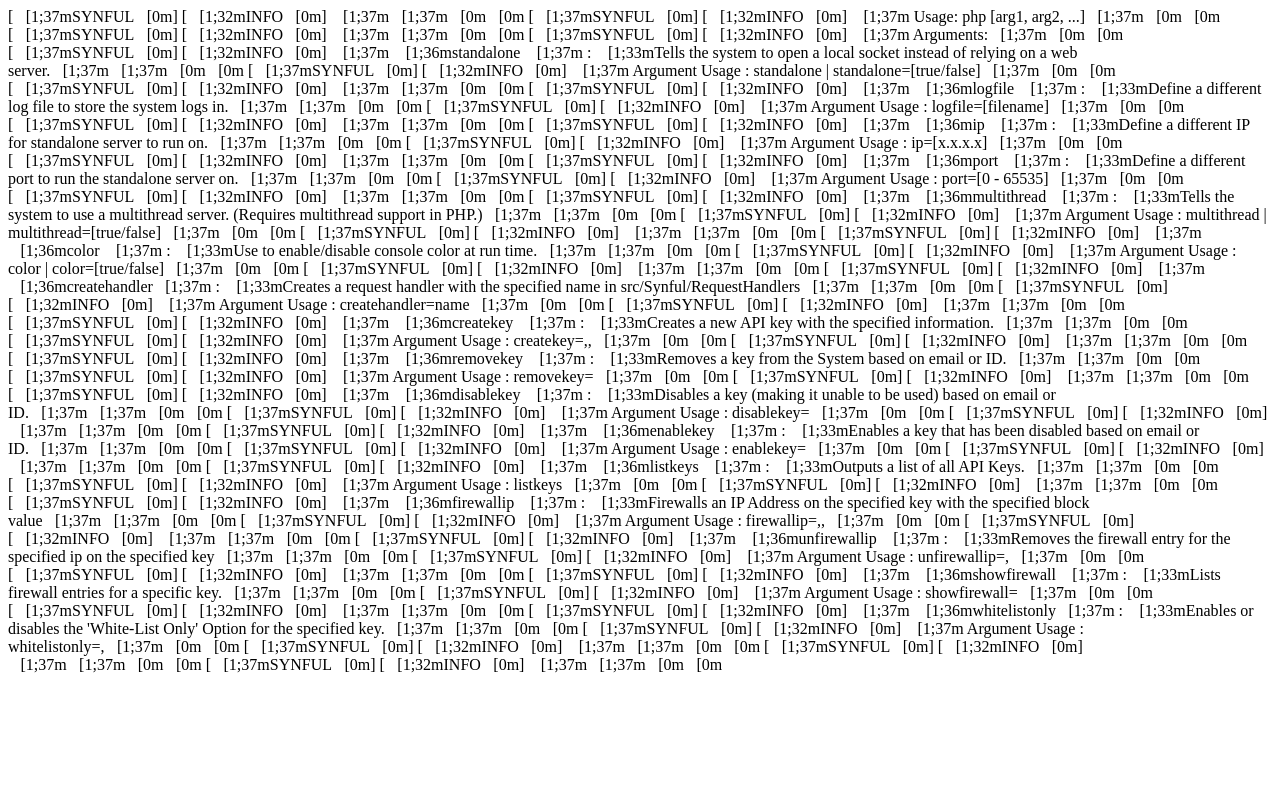
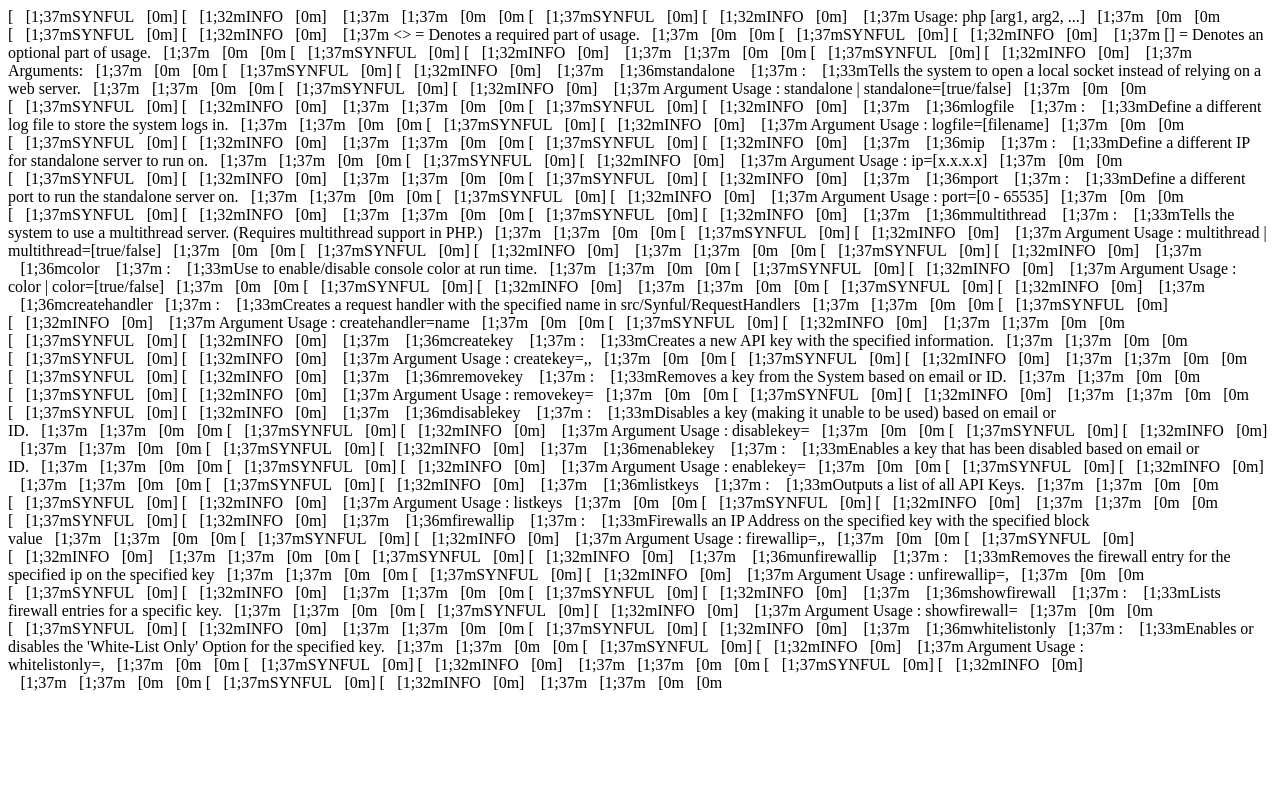
Before and after one commit to nathan-fiscaletti/synful, a PHP site: page / in a window 1280 px wide. Run offline with PHP 8.4, Linux system fonts and the light colour scheme.

Commit message:
Started fixing things for StyleCI

```diff
--- a/public/index.php
+++ b/public/index.php
@@ -6,6 +6,5 @@
  *
  * It is important that this directory is your web root.
  */
-
 chdir('../');
 include './synful.php';
--- a/src/Synful/CLIParser/CLIParser.php
+++ b/src/Synful/CLIParser/CLIParser.php
@@ -152,7 +152,7 @@ class CLIParser
             array_shift($argv);
 
             if ($this->validateCLI()) {
-                if (sizeof($argv) > 0) {
+                if (count($argv) > 0) {
                     foreach ($argv as $arg) {
                         $this->parseArgument($arg);
                     }
@@ -173,21 +173,25 @@ class CLIParser
      */
     public function getUsage()
     {
-        $usage = "\r\n".'    Usage: php '.$this->script_name." [arg1, arg2, ...]\r\n\r\n    Arguments:\r\n";
+        $usage =  PHP_EOL.'    Usage: php ';
+        $usage .= $this->script_name." [arg1, arg2, ...]".PHP_EOL;
+        $usage .= '    <> = Denotes a required part of usage.'.PHP_EOL;
+        $usage .= '    [] = Denotes an optional part of usage.'.PHP_EOL;
+        $usage .= PHP_EOL."    Arguments:".PHP_EOL;
 
         $largest_argument = max(array_map('strlen', array_keys($this->valid_arguments)));
 
         foreach ($this->valid_arguments as $argument) {
             $usage .= str_pad('', 8);
             $usage .= Colors::cs(str_pad($argument[name], $largest_argument), 'light_cyan');
-            $usage .= ' : ' . Colors::cs($argument['description'], 'yellow') . "\r\n";
+            $usage .= ' : '.Colors::cs($argument['description'], 'yellow').PHP_EOL;
             $usage .= str_pad('Argument Usage : ', 29, ' ', STR_PAD_LEFT);
-            $usage .= $argument['usage'] . "\r\n\r\n";
+            $usage .= $argument['usage'].PHP_EOL.PHP_EOL;
 
             $spaces = '';
         }
 
-        return $usage."\r\n";
+        return $usage.PHP_EOL;
     }
 
 
@@ -203,7 +207,7 @@ class CLIParser
             if ($valid_argument['name'] == $cli_data[0]) {
                 call_user_func(
                     '\Synful\CLIParser\CLIHandlers::'.$valid_argument['callback'],
-                    (sizeof($cli_data) > 1) ? $cli_data[1] : null
+                    (count($cli_data) > 1) ? $cli_data[1] : null
                 );
                 break;
             }
--- a/src/Synful/Colors.php
+++ b/src/Synful/Colors.php
@@ -59,16 +59,16 @@ class Colors
 
             // Check if given foreground color found
             if (isset(Colors::$foreground_colors[$foreground_color])) {
-                $colored_string .= "\033[" . Colors::$foreground_colors[$foreground_color] . "m";
+                $colored_string .= "\033[".Colors::$foreground_colors[$foreground_color]."m";
             }
 
             // Check if given background color found
             if (isset(Colors::$background_colors[$background_color])) {
-                $colored_string .= "\033[" . Colors::$background_colors[$background_color] . "m";
+                $colored_string .= "\033[".Colors::$background_colors[$background_color]."m";
             }
 
             // Add string and end coloring
-            $colored_string .=  $string . "\033[" . Colors::$foreground_colors[$reset] . 'm';
+            $colored_string .=  $string."\033[".Colors::$foreground_colors[$reset].'m';
         } else {
             $colored_string = $string;
         }
--- a/src/Synful/Controller.php
+++ b/src/Synful/Controller.php
@@ -85,13 +85,13 @@ class Controller
         $return = false;
 
         if (!empty($data['handler'])) {
-            if (file_exists('./src/Synful/RequestHandlers/' . $data['handler'] . '.php')) {
+            if (file_exists('./src/Synful/RequestHandlers/'.$data['handler'].'.php')) {
                 $return = true;
             } else {
                 $response->code = 500;
                 $response->setResponse(
                     'error',
-                    'Unknown Handler: ' . $data['handler'] . '. Handlers are case sensitive.'
+                    'Unknown Handler: '.$data['handler'].'.Handlers are case sensitive.'
                 );
                 $return = false;
             }
--- a/src/Synful/DataManagement/SQLConnection.php
+++ b/src/Synful/DataManagement/SQLConnection.php
@@ -116,7 +116,7 @@ final class SqlConnection
      */
     public function executeSql($query, $binds = [], $return = false)
     {
-        $id = $this->prepareStatement(sizeof($this->prepared_statements), $query);
+        $id = $this->prepareStatement(count($this->prepared_statements), $query);
         $ret = null;
         if ($id !== null) {
             $ret = $this->executePreparedStatement($id, $binds, $return);
@@ -204,7 +204,7 @@ final class SqlConnection
             $tmp[$key] = &$binds[$key];
         }
 
-        if (sizeof($binds) > 0) {
+        if (count($binds) > 0) {
             call_user_func_array(array($statement, 'bind_param'), $tmp);
             if ($this->sql->errno) {
                 trigger_error(
--- a/src/Synful/IO/IOFunctions.php
+++ b/src/Synful/IO/IOFunctions.php
@@ -26,7 +26,7 @@ class IOFunctions
                 Synful::$config = parse_ini_file('./config.ini', true);
                 return true;
             } catch (Exception $ex) {
-                trigger_error('Failed to load config: ' . $ex->message, E_USER_ERROR);
+                trigger_error('Failed to load config: '.$ex->message, E_USER_ERROR);
                 return false;
             }
         }
@@ -71,7 +71,7 @@ class IOFunctions
                 if ($block_header_on_echo) {
                     $output[] = $line;
                 } else {
-                    $out_line  = '[' . Colors::cs('SYNFUL', 'white', null, 'reset') . '] ';
+                    $out_line  = '['.Colors::cs('SYNFUL', 'white', null, 'reset').'] ';
                     $out_line .= IOFunctions::parseLogString($level, $head, $line);
                     $output[] = $out_line;
                 }
@@ -83,7 +83,7 @@ class IOFunctions
                     $max_lines = Synful::$config['files']['max_logfile_lines'];
                     while (file_exists($log_file) && (count(file($log_file)) - 1) > $max_lines) {
                         $log_id++;
-                        $log_file = Synful::$config['files']['logfile'] . '.' . $log_id;
+                        $log_file = Synful::$config['files']['logfile'].'.'.$log_id;
                     }
                 }
 
@@ -96,11 +96,11 @@ class IOFunctions
                 if (is_writable($log_file)) {
                     file_put_contents(
                         $log_file,
-                        '[' . time() . '] [SYNFUL] [' . $head . '] ' . $line . "\r\n",
+                        '['.time().'] [SYNFUL] ['.$head.'] '.$line."\r\n",
                         FILE_APPEND
                     );
                 } else {
-                    $out_line  = '[' . Colors::cs('SYNFUL', 'white') . '] ';
+                    $out_line  = '['.Colors::cs('SYNFUL', 'white').'] ';
                     $out_line .=  IOFunctions::parseLogString(
                         LogLevel::ERRO,
                         'ERRO',
@@ -108,7 +108,7 @@ class IOFunctions
                     );
                     $output[]  = $out_line;
 
-                    $out_line  = '[' . Colors::cs('SYNFUL', 'white') . '] ';
+                    $out_line  = '['.Colors::cs('SYNFUL', 'white').'] ';
                     $out_line .= IOFunctions::parseLogString(
                         LogLevel::ERRO,
                         'ERRO',
@@ -122,7 +122,7 @@ class IOFunctions
         }
 
         foreach ($output as $line) {
-            echo $line . ((!$block_header_on_echo) ? Colors::cs('', 'reset', null, 'reset') : '') . "\r\n";
+            echo $line.((!$block_header_on_echo) ? Colors::cs('', 'reset', null, 'reset') : '')."\r\n";
         }
     }
 
@@ -132,26 +132,26 @@ class IOFunctions
     public static function catchError($errno, $errstr, $errfile, $errline)
     {
 
-        $err = $errstr . ' in ' . $errfile . ' at line ' . $errline;
+        $err = $errstr.' in '.$errfile.' at line '.$errline;
 
         switch ($errno) {
             case E_USER_ERROR : {
-                IOFunctions::out(LogLevel::ERRO, 'Fatal Error: ' . $err);
+                IOFunctions::out(LogLevel::ERRO, 'Fatal Error: '.$err);
                 break;
             }
 
             case E_USER_WARNING : {
-                IOFunctions::out(LogLevel::WARN, 'Warning: ' . $err);
+                IOFunctions::out(LogLevel::WARN, 'Warning: '.$err);
                 break;
             }
 
             case E_USER_NOTICE : {
-                IOFunctions::out(LogLevel::NOTE, 'Notice: ' . $err);
+                IOFunctions::out(LogLevel::NOTE, 'Notice: '.$err);
                 break;
             }
 
             default : {
-                IOFunctions::out(LogLevel::ERRO, 'Unknown Error: ' . $err);
+                IOFunctions::out(LogLevel::ERRO, 'Unknown Error: '.$err);
                 break;
             }
         }
@@ -168,7 +168,7 @@ class IOFunctions
             Synful::$sql->closeSQL();
         }
 
-        if (sizeof(Synful::$sql_databases) > 0) {
+        if (count(Synful::$sql_databases) > 0) {
             foreach (Synful::$sql_databases as $database) {
                 $database->closeSQL();
             }
@@ -192,42 +192,42 @@ class IOFunctions
         if (Synful::$config['system']['color']) {
             switch ($level) {
                 case LogLevel::INFO : {
-                    $return_string  = '[' . Colors::cs($head, 'light_green', null, 'reset') . '] ';
+                    $return_string  = '['.Colors::cs($head, 'light_green', null, 'reset').'] ';
                     $return_string .= Colors::cs($message, 'white');
                     break;
                 }
 
                 case LogLevel::WARN : {
-                    $return_string  = '[' . Colors::cs($head, 'light_red', null, 'reset') . '] ';
+                    $return_string  = '['.Colors::cs($head, 'light_red', null, 'reset').'] ';
                     $return_string .= Colors::cs($message, 'yellow', null, 'yellow');
                     break;
                 }
 
                 case LogLevel::NOTE : {
-                    $return_string  = '[' . Colors::cs($head, 'light_blue', null, 'reset') . '] ';
+                    $return_string  = '['.Colors::cs($head, 'light_blue', null, 'reset').'] ';
                     $return_string .= Colors::cs($message, 'white');
                     break;
                 }
 
                 case LogLevel::ERRO : {
-                    $return_string  = '[' . Colors::cs($head, 'light_red', null, 'reset') . '] ';
+                    $return_string  = '['.Colors::cs($head, 'light_red', null, 'reset').'] ';
                     $return_string .= Colors::cs($message, 'red', null, 'red');
                     break;
                 }
 
                 case LogLevel::RESP : {
-                    $return_string  = '[' . Colors::cs($head, 'light_cyan', null, 'reset') . '] ';
+                    $return_string  = '['.Colors::cs($head, 'light_cyan', null, 'reset').'] ';
                     $return_string .= Colors::cs($message, 'cyan', null, 'cyan');
                     break;
                 }
 
                 default : {
-                    $return_string  = '[' . Colors::cs($head, 'light_green', null, 'reset') . '] ';
+                    $return_string  = '['.Colors::cs($head, 'light_green', null, 'reset').'] ';
                     $return_string .= Colors::cs($message, 'white');
                 }
             }
         } else {
-            $return_string = '[' . $head . '] ' . $message;
+            $return_string = '['.$head.'] '.$message;
         }
 
         return $return_string;
--- a/src/Synful/RequestHandlers/PrivateHandlerExample.php
+++ b/src/Synful/RequestHandlers/PrivateHandlerExample.php
@@ -8,7 +8,7 @@ use Synful\Response;
 use Synful\DataManagement\Models\APIKey;
 
 /**
- * New Request Handler Class
+ * Class used to demonstrate private request handlers
  */
 class PrivateHandlerExample implements RequestHandler
 {
--- a/src/Synful/Standalone/ClientHandle.php
+++ b/src/Synful/Standalone/ClientHandle.php
@@ -45,7 +45,7 @@ class ClientHandle
 
             IOFunctions::out(
                 LogLevel::INFO,
-                'Client REQ (' . $this->ip . ':' . $this->port . '): ' . $input
+                'Client REQ ('.$this->ip.':'.$this->port.'): '.$input
             );
 
             $response = Synful::$controller->handleRequest($input, $this->ip);
@@ -53,7 +53,7 @@ class ClientHandle
 
             IOFunctions::out(
                 LogLevel::INFO,
-                'Server RES (' . $this->ip . ':' . $this->port . '): ' . json_encode($response)
+                'Server RES ('.$this->ip.':'.$this->port.'): '.json_encode($response)
             );
 
             socket_close($this->client_socket);
--- a/src/Synful/Standalone/ClientHandleMultiThread.php
+++ b/src/Synful/Standalone/ClientHandleMultiThread.php
@@ -45,7 +45,7 @@ class ClientHandleMultiThread extends Thread
 
             IOFunctions::out(
                 LogLevel::INFO,
-                'Client REQ (' . $this->ip . ':' . $this->port . '): ' . $input
+                'Client REQ ('.$this->ip.':'.$this->port.'): '.$input
             );
 
             $response = Synful::$controller->handleRequest($input, $this->ip);
@@ -53,7 +53,7 @@ class ClientHandleMultiThread extends Thread
 
             IOFunctions::out(
                 LogLevel::INFO,
-                'Server RES (' . $this->ip . ':' . $this->port . '): ' . json_encode($response)
+                'Server RES ('.$this->ip.':'.$this->port.'): '.json_encode($response)
             );
 
             socket_close($this->client_socket);
--- a/src/Synful/Standalone/Standalone.php
+++ b/src/Synful/Standalone/Standalone.php
@@ -24,7 +24,7 @@ class Standalone
         if ($bind) {
             IOFunctions::out(
                 LogLevel::INFO,
-                'Listening on ' . Synful::$config['system']['ip'] . ':' . Synful::$config['system']['port']
+                'Listening on '.Synful::$config['system']['ip'].':'.Synful::$config['system']['port']
             );
         } else {
             exit(1);
--- a/src/Synful/Synful.php
+++ b/src/Synful/Synful.php
@@ -77,7 +77,7 @@ class Synful
         $cli_parser = new CLIParser();
         $cli_parser->parseCLI();
 
-        global $argv; if (Synful::isCommandLineInterface() && sizeof($argv) < 1) {
+        global $argv; if (Synful::isCommandLineInterface() && count($argv) < 1) {
             IOFunctions::out(LogLevel::INFO, $cli_parser->getUsage(), true, false, false);
             exit(3);
         }
@@ -107,7 +107,7 @@ class Synful
      */
     public static function initializeSql()
     {
-        if (sizeof(Synful::$config['sql_databases']) > 0) {
+        if (count(Synful::$config['sql_databases']) > 0) {
             IOFunctions::out(LogLevel::NOTE, 'Loading databases...');
             Synful::loadSqlDatabases(Synful::$config['sql_databases']);
         } else {
@@ -132,7 +132,7 @@ class Synful
     {
         foreach ($databases as $database) {
             $database = (Array)json_decode(str_replace('\'', '"', $database));
-            if (sizeof($database) < 5) {
+            if (count($database) < 5) {
                 IOFunctions::out(
                     LogLevel::ERRO,
                     'Failed one or more custom databases. Please check config.ini.',
@@ -173,8 +173,8 @@ class Synful
                 $class_name = explode('.', $handler)[0];
                 eval(
                     '\\Synful\\Synful::$request_handlers[\'' .
-                    $class_name . '\'] = new \\Synful\\RequestHandlers\\' .
-                    $class_name . '();'
+                    $class_name.'\'] = new \\Synful\\RequestHandlers\\' .
+                    $class_name.'();'
                 );
                 $is_public = false;
                 $is_private = false;
@@ -189,7 +189,7 @@ class Synful
                 }
                 IOFunctions::out(
                     LogLevel::NOTE,
-                    '    Loaded Request Handler: ' . $class_name .
+                    '    Loaded Request Handler: '.$class_name .
                     (($is_public)
                         ? Colors::cs(
                             ' (Public)',
--- a/src/Synful/Util/Object.php
+++ b/src/Synful/Util/Object.php
@@ -19,7 +19,7 @@ trait Object
             if (property_exists($this, $key)) {
                 $this->{$key} = $value;
             } else {
-                throw new Exception('Unknown property \'' . $key . '\' in Object definition.');
+                throw new Exception('Unknown property \''.$key.'\' in Object definition.');
             }
         }
     }
@@ -36,13 +36,13 @@ trait Object
     {
         $ret = $this;
         if (property_exists($this, $name)) {
-            if (sizeof($arguments) < 1) {
+            if (count($arguments) < 1) {
                 $ret = $this->{$name};
             } else {
                 $this->{$name} = $arguments[0];
             }
         } else {
-            throw new Exception('Call to undefined function \'' . $name . '\'.');
+            throw new Exception('Call to undefined function \''.$name.'\'.');
         }
         return $ret;
     }
```
Also changed, not shown: src/Synful/CLIParser/CLIHandlers.php (+53 -53 lines). Lines whose indentation alone changed are shown as unchanged.
